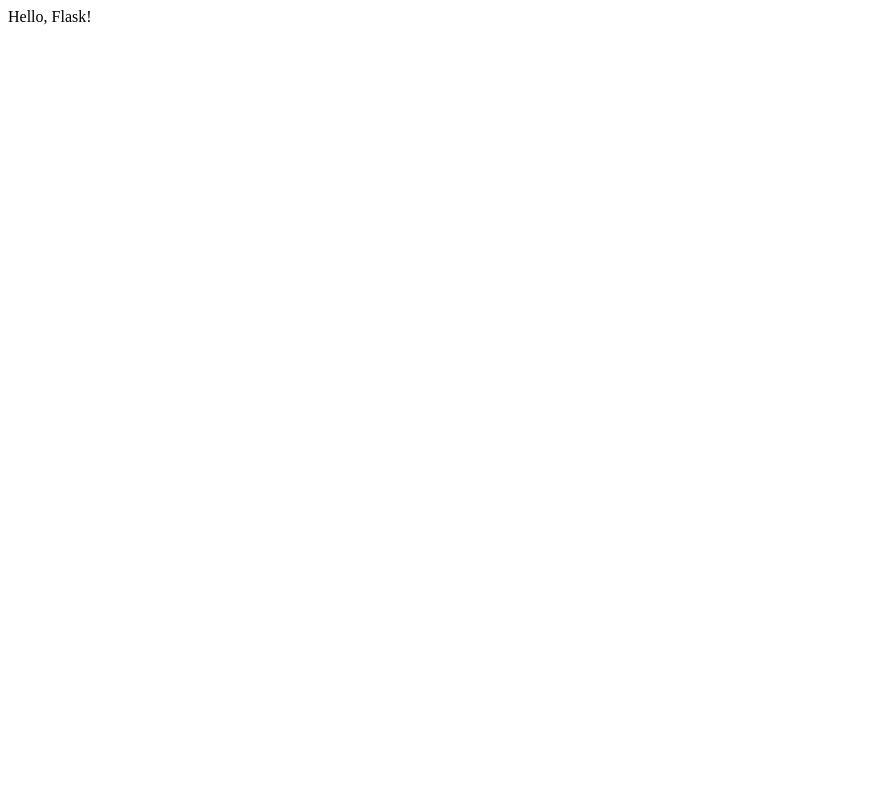
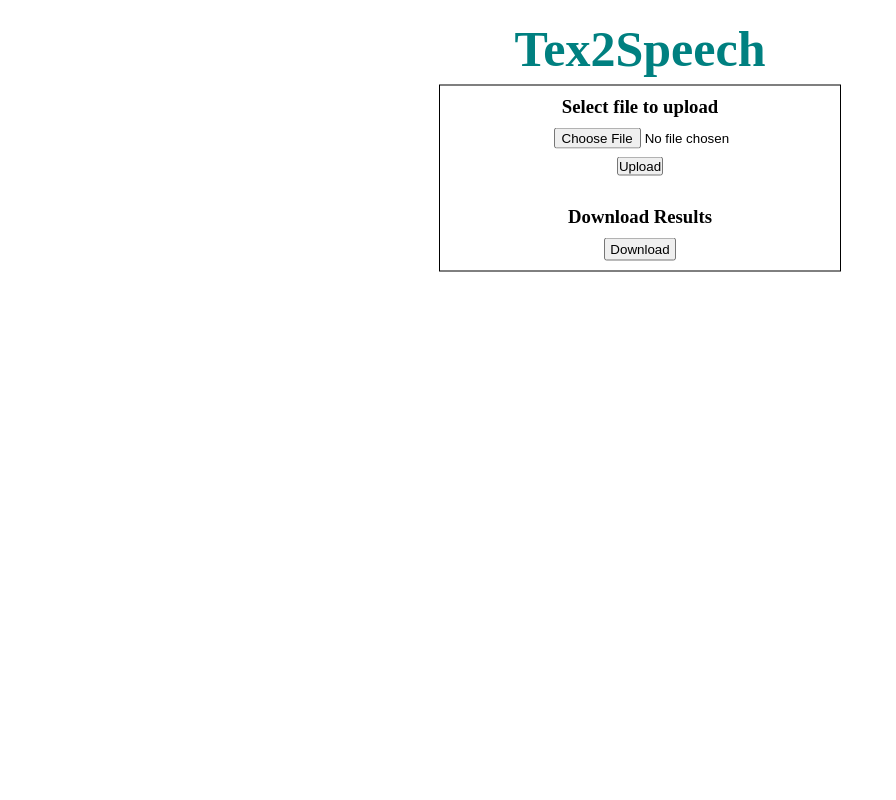
Before and after one commit to hutchresearch/latex2speech, a Flask app: page / in a window 1280 px wide. Before the commit the part shown is almost empty. Shown: the whole page, without its empty margins (0-896 px from the left). Run offline with Flask 2, Linux system fonts and the light colour scheme.

Commit message:
Changing css and page on how to upload file, connecting to python script

```diff
--- a/webApp/app.py
+++ b/webApp/app.py
@@ -9,13 +9,15 @@ app = Flask(__name__)
 
 @app.route("/")
 def home():
-    return "Hello, Flask!"
+    return render_template(
+        "main.html"
+    )
 
-@app.route("/hello/")
-@app.route("/hello/<name>")
-def hello_there(name = None):
-    return render_template(
-        "hello_there.html",
-        name=name,
-        date=datetime.now()
-    )
+# @app.route("/hello/")
+# @app.route("/hello/<name>")
+# def hello_there(name = None):
+#     return render_template(
+#         "main.html",
+#         name=name,
+#         date=datetime.now()
+#     )
--- a/webApp/static/main.css
+++ b/webApp/static/main.css
@@ -31,6 +31,7 @@ h1 {
     width: 300px;
     margin-top: 10px;
     margin-left: 40px;
+    margin-bottom: 8px;
 }
 
 .output {
--- a/webApp/templates/main.html
+++ b/webApp/templates/main.html
@@ -1,14 +1,55 @@
-<!DOCTYPE html>
+<!-- <!DOCTYPE html>
 <html>
     <head>
         <meta charset="utf-8" />
         <title>Hello, Flask</title>
+        <link rel="stylesheet" type="text/css" href="{{ url_for('static', filename='main.css')}}" />
     </head>
     <body>
         {%if name %}
-            <strong>Hello there, {{ name }}!</strong> It's {{ date.strftime("%A, %d %B, %Y at %X") }}.
+            <span class = "message">Hello there, {{ name }}!</span> It's {{ date.strftime("%A, %d %B, %Y at %X") }}.
         {% else %}
             What's your name? Provide it after /hello/ in the URL.
         {% endif %}
     </body>
+</html> -->
+
+<!DOCTYPE html>
+<html lang="en">
+
+<head>
+    <meta charset="UTF-8">
+    <meta name="viewport" content="width=device-width, initial-scale=1.0">
+    <title>Tex2Speech</title>
+    <link rel="stylesheet" type="text/css" href="{{ url_for('static', filename='main.css')}}" />
+    <!-- <script src="https://ajax.googleapis.com/ajax/libs/jquery/3.5.1/jquery.min.js"></script> -->
+</head>
+
+<body>
+    <h1><span class = "tex2">Tex2</span><span class = "speech">Speech</span></h1>
+
+    <div class="inputBox">
+
+        <!-- File to upload -->
+        <h3>Select file to upload</h3>
+        <form action = "" method = POST enctype = multipart/form-data>
+            <div class="formBox">
+                <input type = file name = file accept = ".tex">
+            </div>
+            <input type = submit value = Upload>
+        </form>
+
+        <!-- Download mp3/mp4 audio -->
+        <div class="output">
+            <h3>Download Results</h3>
+            <button>
+                <a id="link" download>Download</a>
+            </button>
+        </div>
+    </div>
+    <br>
+</body>
+
+<!-- <script src="js/main.js"></script> -->
+
 </html>
```
